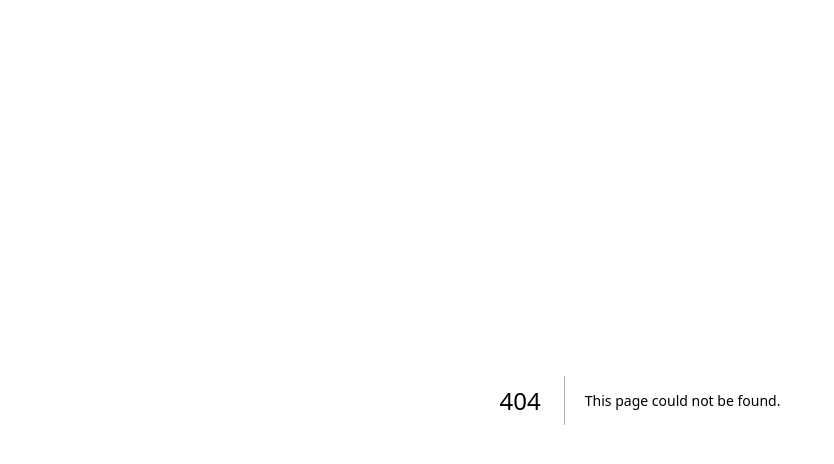
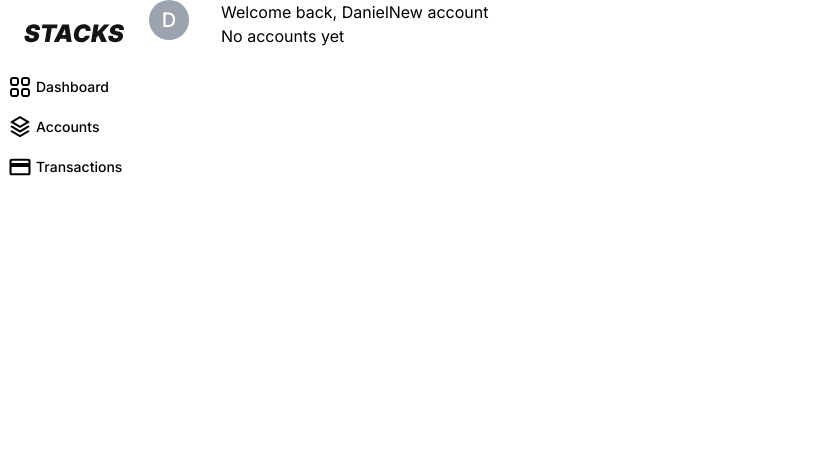
Before and after one commit to danielsteman/whatsmynetworth, a Next.js app in the folder web/: page /dashboard in a window 1280 px wide. Before the commit this address had no page. Shown: the top 464 px of the page, without its empty margins (0-834 px from the left). Built offline with nearby package versions, Linux system fonts and the light colour scheme.

Commit message:
integrate components

```diff
--- a/web/package.json
+++ b/web/package.json
@@ -12,6 +12,7 @@
     "next": "14.2.5",
     "react": "^18",
     "react-dom": "^18",
+    "react-icons": "^5.2.1",
     "react-plaid-link": "^3.5.2"
   },
   "devDependencies": {
--- /dev/null
+++ b/web/src/app/dashboard/page.tsx
@@ -0,0 +1,33 @@
+import { AiOutlineAppstore } from "react-icons/ai";
+import MenuItem from "./MenuItem";
+import { IconBaseProps } from "react-icons";
+import { RiStackLine } from "react-icons/ri";
+import { IoMdCard } from "react-icons/io";
+import { GrAppsRounded } from "react-icons/gr";
+import Logo from "./Logo";
+import Avatar from "./Avatar";
+
+export default function Home() {
+  return (
+    <div className="flex flex-row gap-8">
+      <div className="flex flex-col">
+        <div className="flex flex-row">
+          <div className="p-6">
+            <Logo />
+          </div>
+          <Avatar username={"Daniel"} />
+        </div>
+        <MenuItem icon={GrAppsRounded} label={"Dashboard"} />
+        <MenuItem icon={RiStackLine} label={"Accounts"} />
+        <MenuItem icon={IoMdCard} label={"Transactions"} />
+      </div>
+      <div className="flex flex-col">
+        <div className="flex flex-row">
+          <div>Welcome back, Daniel</div>
+          <div>New account</div>
+        </div>
+        <div>No accounts yet</div>
+      </div>
+    </div>
+  );
+}
--- a/web/src/app/page.tsx
+++ /dev/null
@@ -1,22 +0,0 @@
-export default function Home() {
-  return (
-    <div className="flex flex-row">
-      <div className="flex flex-col">
-        <div className="flex flex-row">
-          <div>Logo</div>
-          <div>Avatar</div>
-        </div>
-        <div>Dashboard</div>
-        <div>Accounts</div>
-        <div>Transactions</div>
-      </div>
-      <div className="flex flex-col">
-        <div className="flex flex-row">
-          <div>Welcome back, Daniel</div>
-          <div>New account</div>
-        </div>
-        <div>No accounts yet</div>
-      </div>
-    </div>
-  );
-}
```
Also changed, not shown: 1 other file (tests, documents, lock files or other folders).
